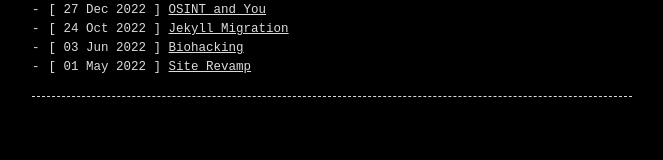
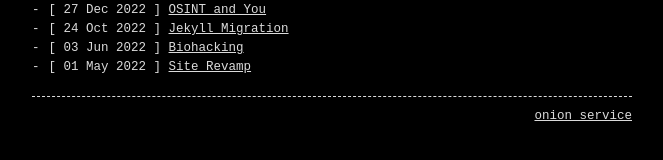
Before and after one commit to MsFloofie/Floofie-Site, a Jekyll site: the page built from index.html, in a window 1280 px wide. Shown: the part 155-315 px from the top of the page, without its empty margins (308-971 px from the left). Built offline with Jekyll 4.4.1, drawn with Linux system fonts in a browser that asks for light colours.

Commit message:
add onion service link

```diff
--- a/_layouts/default.html
+++ b/_layouts/default.html
@@ -16,7 +16,7 @@
         {{ content }}
     </main>
     <footer>
-
+      <a href="http://floofiestl4hrbxamim2onzjgrehrv4juwv22fyiiguotoahmitnogid.onion/" style="float: right"><p>onion service</p></a>
     </footer>
     </div>
   </body>
```
